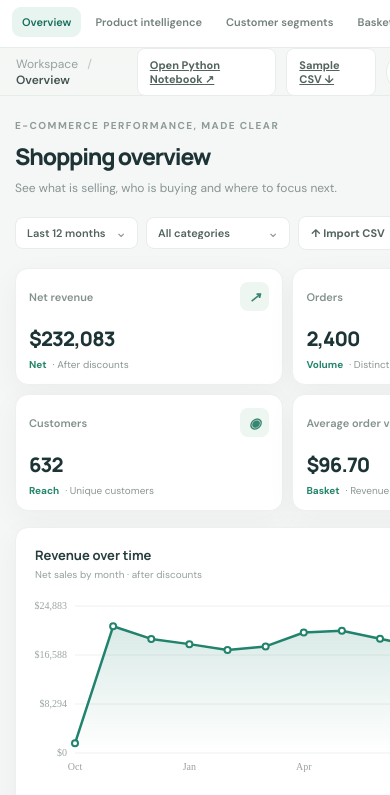
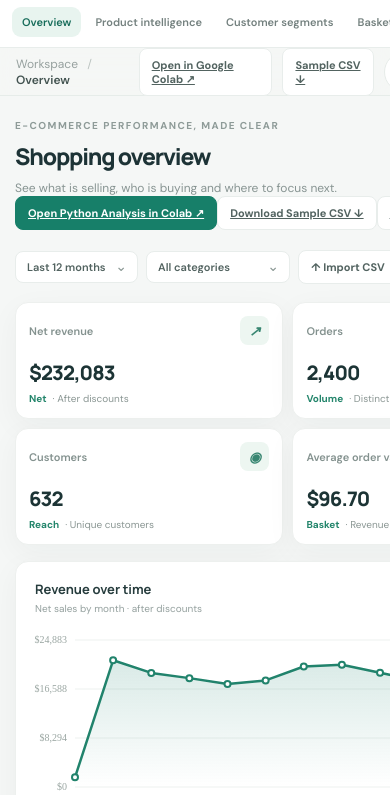
Before and after one commit to shubhamsrivastavaofficials/CommerceLens-Innovative-IT-Project-29, a plain HTML site: page index.html in a window 390 px wide. Shown: the part 45-840 px from the top of the page. Drawn offline with Linux system fonts and the light colour scheme.

Commit message:
Add responsive project links for Colab, sample data, and guide

```diff
--- a/index.html
+++ b/index.html
@@ -26,10 +26,10 @@
     </div>
   </aside>
   <main class="main">
-    <header class="topbar"><div class="crumb">Workspace <span style="color:#bbc4c1;padding:0 6px">/</span> <strong id="crumbTitle">Overview</strong></div><div class="top-actions"><a class="btn" href="notebooks/Online_Shopping_Data_Analysis.ipynb" target="_blank" rel="noopener">Open Python Notebook ↗</a><a class="btn" href="sample_dataset.csv" download>Sample CSV ↓</a><div class="demo-pill"><i class="dot"></i><span id="dataLabel">ILLUSTRATIVE DEMO DATA</span></div><button class="icon-btn" id="helpBtn" title="About this project" aria-label="About this project">?</button></div></header>
+    <header class="topbar"><div class="crumb">Workspace <span style="color:#bbc4c1;padding:0 6px">/</span> <strong id="crumbTitle">Overview</strong></div><div class="top-actions"><a class="btn" href="https://colab.research.google.com/github/shubhamsrivastavaofficials/CommerceLens-Innovative-IT-Project-29/blob/main/notebooks/Online_Shopping_Data_Analysis.ipynb" target="_blank" rel="noopener">Open in Google Colab ↗</a><a class="btn" href="sample_dataset.csv" download>Sample CSV ↓</a><div class="demo-pill"><i class="dot"></i><span id="dataLabel">ILLUSTRATIVE DEMO DATA</span></div><button class="icon-btn" id="helpBtn" title="About this project" aria-label="About this project">?</button></div></header>
     <div class="content">
       <section class="section active" id="view-overview">
-        <div class="page-head"><div><div class="eyebrow">E-commerce performance, made clear</div><h1>Shopping overview</h1><p>See what is selling, who is buying and where to focus next.</p></div><div class="filters"><div class="select-wrap"><select id="periodSelect" aria-label="Date range"><option value="30">Last 30 days</option><option value="90">Last 90 days</option><option value="365" selected>Last 12 months</option></select></div><div class="select-wrap"><select id="categorySelect" aria-label="Product category"><option value="all">All categories</option></select></div><button class="btn" id="importBtn">↑ Import CSV</button><button class="btn btn-primary" id="exportBtn">↓ Export data</button><input type="file" id="csvInput" accept=".csv,text/csv" class="hide"></div></div>
+        <div class="page-head"><div><div class="eyebrow">E-commerce performance, made clear</div><h1>Shopping overview</h1><p>See what is selling, who is buying and where to focus next.</p><div class="project-links"><a class="btn btn-primary" href="https://colab.research.google.com/github/shubhamsrivastavaofficials/CommerceLens-Innovative-IT-Project-29/blob/main/notebooks/Online_Shopping_Data_Analysis.ipynb" target="_blank" rel="noopener">Open Python Analysis in Colab ↗</a><a class="btn" href="sample_dataset.csv" download>Download Sample CSV ↓</a><a class="btn" href="PROJECT_GUIDE.md" target="_blank" rel="noopener">Project Guide ↗</a></div></div><div class="filters"><div class="select-wrap"><select id="periodSelect" aria-label="Date range"><option value="30">Last 30 days</option><option value="90">Last 90 days</option><option value="365" selected>Last 12 months</option></select></div><div class="select-wrap"><select id="categorySelect" aria-label="Product category"><option value="all">All categories</option></select></div><button class="btn" id="importBtn">↑ Import CSV</button><button class="btn btn-primary" id="exportBtn">↓ Export data</button><input type="file" id="csvInput" accept=".csv,text/csv" class="hide"></div></div>
         <div class="kpis" id="kpis"></div>
         <div class="main-grid"><article class="card chart-card"><div class="card-head"><div><div class="card-title">Revenue over time</div><div class="card-sub">Net sales by month · after discounts</div></div><div class="legend"><span><i></i>Revenue</span></div></div><div class="chart-wrap"><canvas id="trendChart" aria-label="Revenue trend chart"></canvas></div></article><article class="card insight-card" id="spotlight"></article></div>
         <div class="lower-grid"><article class="card lower-card"><div class="card-head"><div><div class="card-title">Category performance</div><div class="card-sub">Revenue contribution</div></div><button class="btn" data-goto="products">View all ↗</button></div><div class="bar-list" id="categoryBars"></div></article><article class="card lower-card"><div class="card-head"><div><div class="card-title">Sales channels</div><div class="card-sub">Where orders come from</div></div></div><div class="donut-area"><div class="donut" id="channelDonut"><div class="donut-center" id="channelTotal"></div></div><div class="legend-list" id="channelLegend"></div></div></article><article class="card lower-card"><div class="card-head"><div><div class="card-title">Customer mix</div><div class="card-sub">RFM-based customer groups</div></div><button class="btn" data-goto="customers">Explore ↗</button></div><div class="segment-list" id="segmentSummary"></div></article></div>
```
